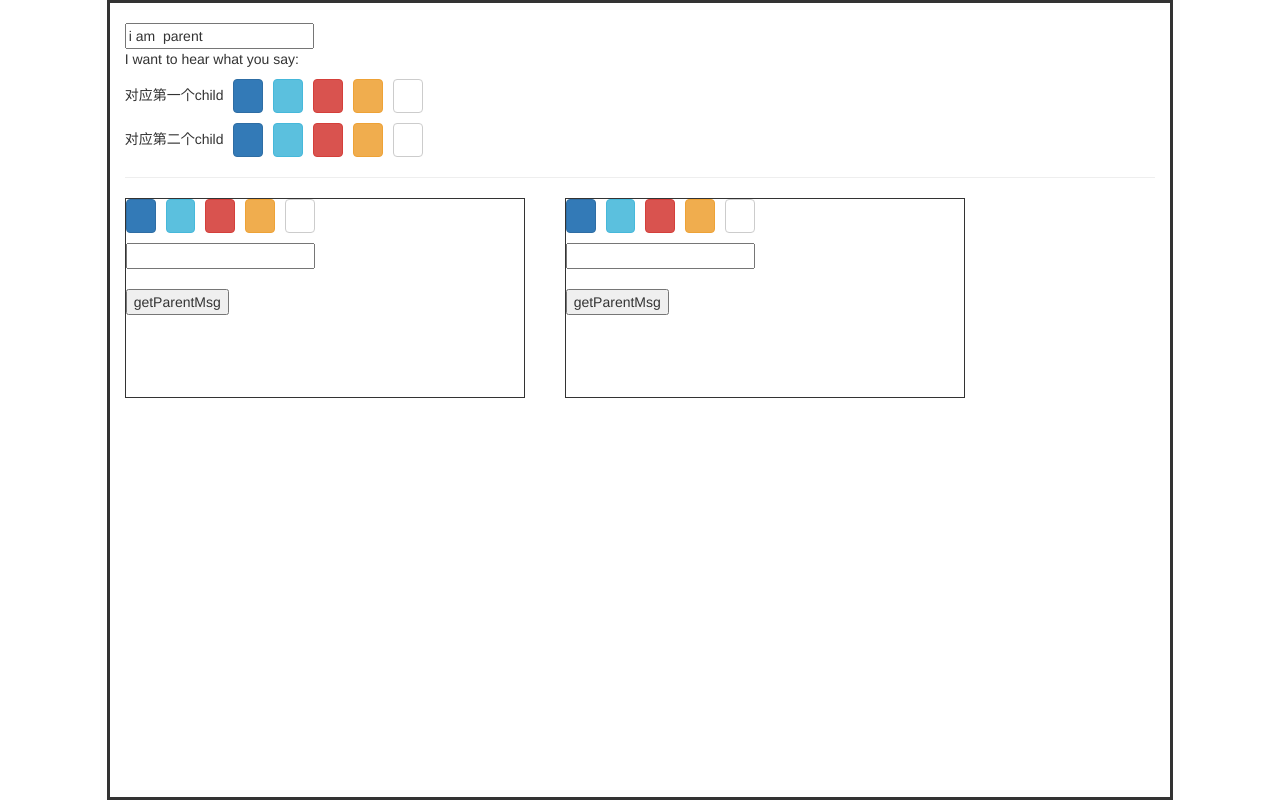
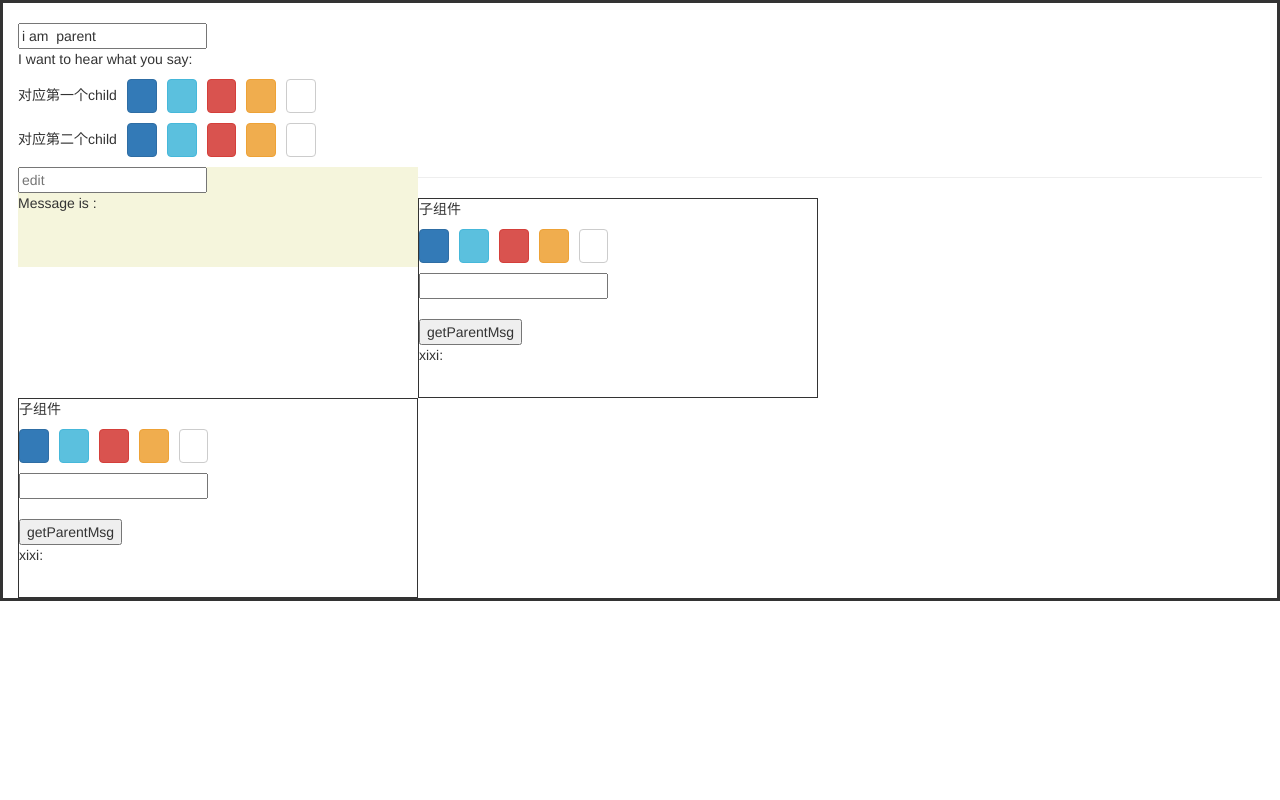
Before and after one commit to congFly/vueDemo, a Vue app: page / in a window 1280 px wide. Built offline with nearby package versions, Linux system fonts and the light colour scheme.

Commit message:
父组件给子组件传值

```diff
--- a/config/index.js
+++ b/config/index.js
@@ -23,7 +23,7 @@ module.exports = {
   },
   dev: {
     env: require('./dev.env'),
-    port: 8081,
+    port: 8080,
     autoOpenBrowser: true,
     assetsSubDirectory: 'static',
     assetsPublicPath: '/',
--- a/src/components/child.vue
+++ b/src/components/child.vue
@@ -1,5 +1,6 @@
 <template>
   <div class="child">
+    <p>子组件</p>
     <ul class="list-inline">
       <li><a href="#" class="btn btn-primary" @click="changeColor1">&nbsp;</a></li>
       <li><a href=" #" class="btn btn-info" @click="changeColor2">&nbsp;</a></li>
@@ -11,6 +12,7 @@
     <br>
     <br>
     <button @click="getParent">getParentMsg</button>
+    <p>xixi:{{parentMessage}}</p>
   </div>
 </template>
 <style>
@@ -25,7 +27,7 @@
 </style>
 <script>
   export default{
-    props: [/*'activeColor', 'activeColor1',*/'parentMsg'],
+    props: [/*'activeColor', 'activeColor1',*/'parentMsg', 'parentMessage'],
     data(){
       return {
         childSaySomething: '',
--- a/src/components/parent.vue
+++ b/src/components/parent.vue
@@ -1,5 +1,5 @@
 <template>
-  <div class="col-xs-10 col-xs-offset-1 parent" :style="{background:parentColor}">
+  <div class="col-xs-10 parent" :style="{background:parentColor}">
     <br/>
     <!--  <p v-model="parentMsg">{{parentMsg}}</p>-->
     <input v-model="parentMsg">
@@ -22,17 +22,35 @@
       <li @click="changeChild2Color4"><a href="#" class="btn btn-warning">&nbsp;</a></li>
       <li @click="changeChild2Color5"><a href="#" class="btn btn-default">&nbsp;</a></li>
     </ul>
+    <div class="test1">
+      <input v-model="message" placeholder="edit">
+      <p>Message is :{{message}}</p>
+    </div>
     <hr/>
-    <child class="child1" :style="{background:activeColor}" v-on:change="changeParentColor"
+    <child class="child1" :style="{background:activeColor}" v-on:change="changeParentColor" :parentMessage="message"
            :parentMsg="parentMsg"></child>
-    <child class="child2" :style="{background:activeColor1}" v-on:change="changeParentColor" v-on:listenChild="listen"></child>
-    <!--<child class="child3" v-on:listenChild="listen"></child>-->
+    <child class="child2" :style="{background:activeColor1}" v-on:change="changeParentColor"
+           v-on:listenChild="listen"></child>
   </div>
 </template>
 <style>
   .parent {
-    height: 800px;
+    height: 100%;
+    width: 100%;
     border: 3px solid;
+  }
+
+  .test1 {
+    float: left;
+    width: 400px;
+    height: 100px;
+    background-color: beige;
+  }
+
+  .test2 {
+    float: left;
+    width:auto;
+    height: 400px;
   }
 </style>
 <script>
@@ -45,7 +63,8 @@
         activeColor: '',
         activeColor1: '',
         parentColor: '',
-        childSaySomething: ''
+        childSaySomething: '',
+        message: ''
       }
     },
     methods: {
```
